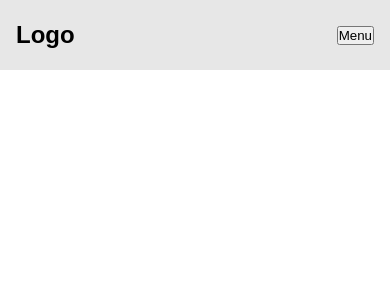
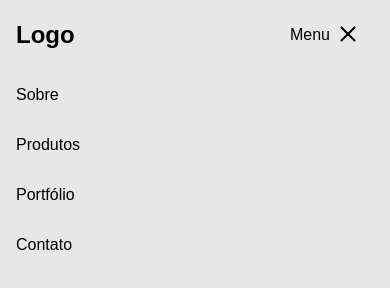
Before and after one commit to franciane-lark/estudos-MenuMobile, a plain HTML site: page index.html in a window 390 px wide. Both pictures are taken after a click on the button "Menu". Drawn offline with Linux system fonts and the light colour scheme.

Commit message:
update project

```diff
--- a/index.html
+++ b/index.html
@@ -12,8 +12,10 @@
     <header id="header">
         <a id="logo" href="">Logo</a>
         <nav id="nav">
-            <button id="btn-mobile">Menu</button>
-            <ul id="menu">
+            <button id="btn-mobile" aria-label="Abrir Menu" aria-haspopup="true" aria-controls="menu" aria-expanded="false">Menu
+                <span id="hamburguer"></span>
+            </button>
+            <ul id="menu" role="menu">
                 <li><a href="/">Sobre</a></li>
                 <li><a href="/">Produtos</a></li>
                 <li><a href="/">Portfólio</a></li>
--- a/script.js
+++ b/script.js
@@ -0,0 +1,16 @@
+const btnMobile = document.getElementById('btn-mobile');
+
+function toggleMenu(event){
+    if (event.type === "touchstart") event.preventDefault();
+    const nav = document.getElementById('nav');
+    nav.classList.toggle("active")
+    const active = nav.classList.contains('active')
+    event.currentTarget.setAttribute('aria-expand', active);
+    if(active){
+        event.currentTarget.setAttribute('arial-label', 'Fechar menu');
+    } else {
+        event.currentTarget.setAttribute('arial-label', 'Abrir menu');
+    }
+}
+btnMobile.addEventListener('click', toggleMenu);
+btnMobile.addEventListener('click', toggleMenu);
--- a/style.css
+++ b/style.css
@@ -50,5 +50,60 @@ a:hover {
     }
     #menu {
         display: none;
+        position: absolute;
+        width: 100%;
+        top: 70px;
+        right: 0px;
+        background:  #e7e7e7;
+        transition: 0.6s;
+        height: 0;
+        z-index: 1000;
+        visibility: hidden;
+        overflow-y: hidden;
+    }
+    #nav.active #menu {
+        height: calc(100vh - 70px);
+        display: block;
+        visibility: visible;
+        overflow-y: auto;
+    }
+    #menu a {
+        padding: 1rem 0;
+        margin: 0 1rem;
+        border-bottom: 2px solid rgba(0, 0, 0, 0.5rem);
+    }
+    #btn-mobile {
+        display: flex;
+        padding: 0.5rem 1rem;
+        font-size: 1rem;
+        border: none;
+        background: none;
+        cursor: pointer;
+        gap: .5rem;
+    }
+    #hamburguer {
+        display: block;
+        border-top: 2px solid;
+        width: 20px;
+    }
+    #hamburguer::after, #hamburguer::before {
+        content: '';
+        display: block;
+        width: 20px;
+        height: 2px;
+        background: currentColor;
+        margin-top: 5px;
+        transition: 0.3s;
+        position: relative;
+    }
+    #nav.active #hamburguer {
+        border-top-color: transparent;
+    }
+    #nav.active #hamburguer::before {
+        transform: rotate(135deg);
+    }
+    #nav.active #hamburguer::after {
+        transform: rotate(-135deg);
+        top: -7px;
     }
 }
```
